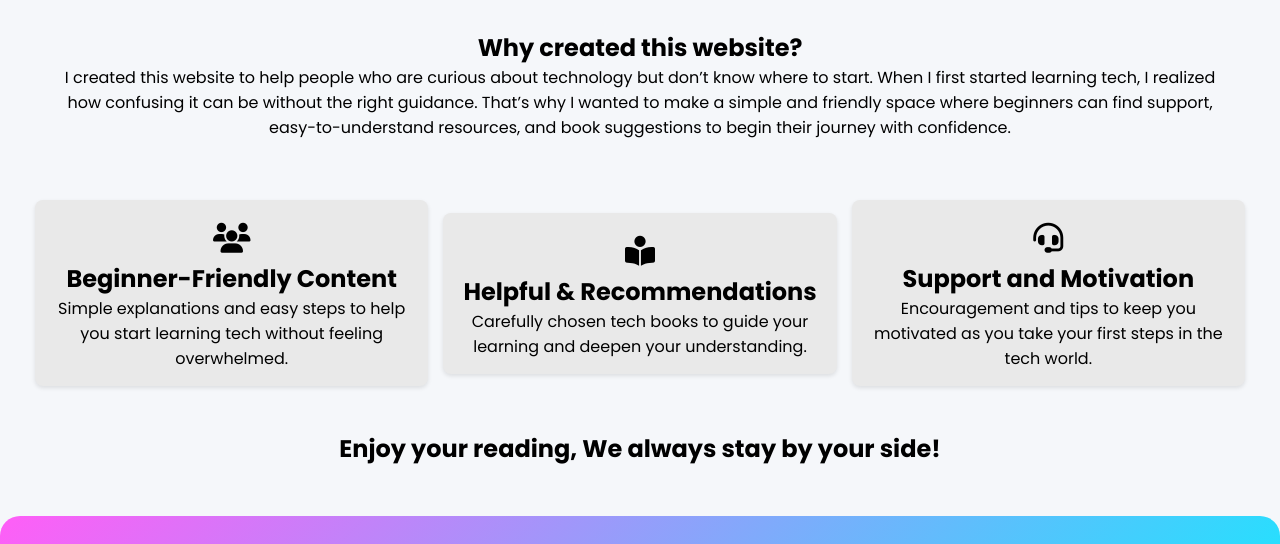
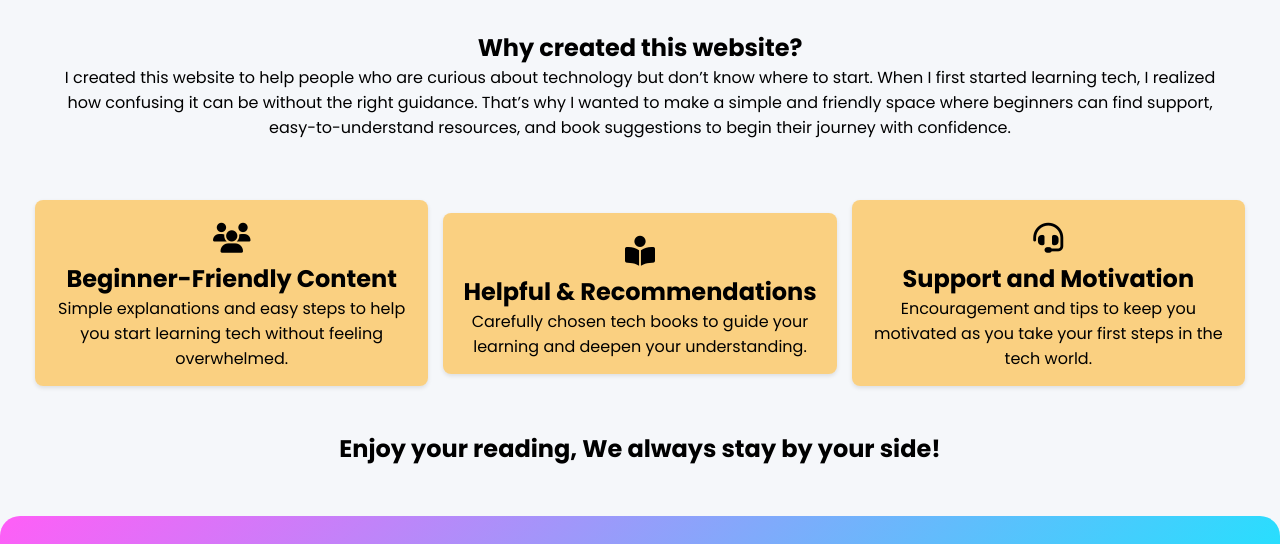
Before and after one commit to chheunseangmeng/book-store-dev, a plain HTML site: page about/about.html in a window 1280 px wide. Shown: the part 92-636 px from the top of the page. Drawn offline with nearby package versions, Linux system fonts and the light colour scheme; a web font is replaced by a local one.

Commit message:
change bg color or card in about

```diff
--- a/about/about.html
+++ b/about/about.html
@@ -44,7 +44,7 @@
       .card-book {
         text-align: center;
         flex: 1 1 30%; /* Full width for cards */
-        background: #e9e9e9;
+        background: rgba(255, 166, 0, 0.485);
         padding: 15px;
         border-radius: 8px;
         box-shadow: 0 2px 4px rgba(0, 0, 0, 0.1);
```
